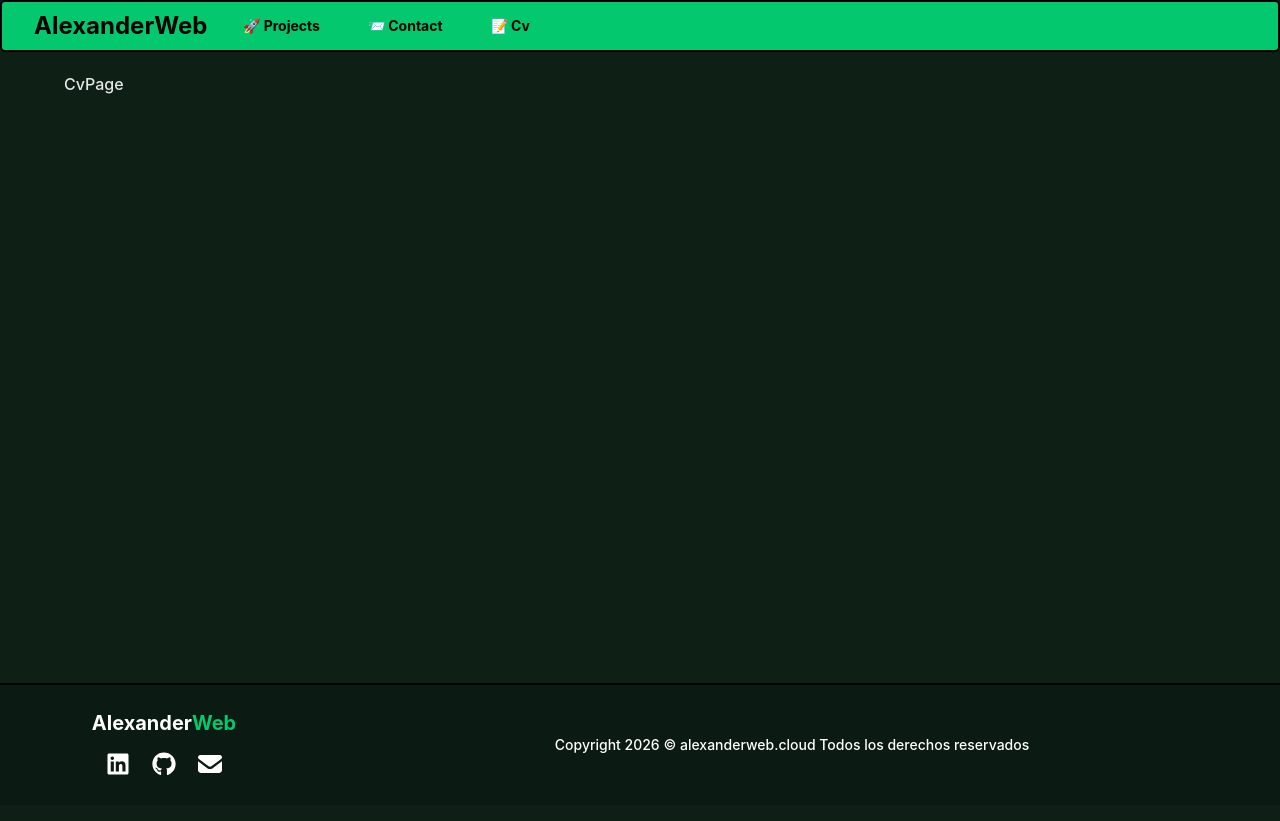
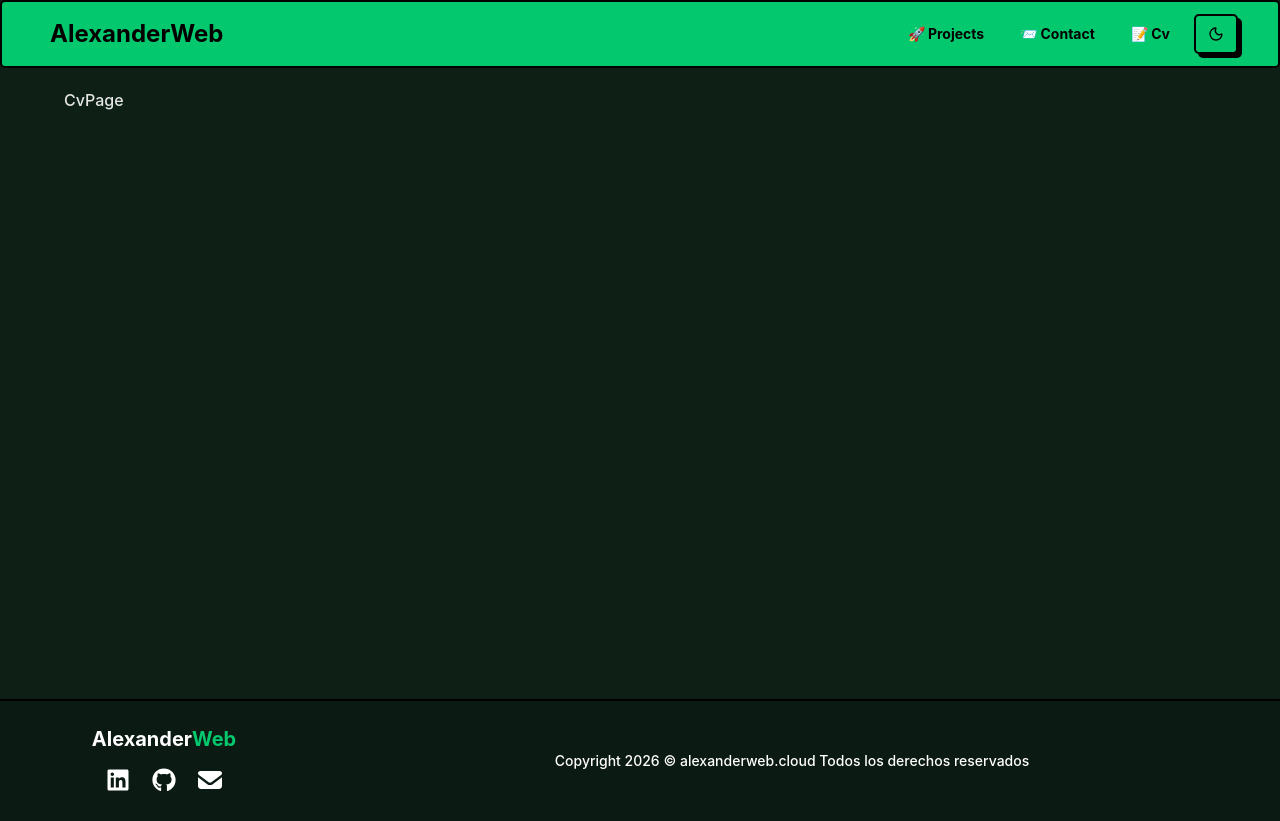
Before and after one commit to xander-on/myWeb, a React (Vite) app: page /cv in a window 1280 px wide. Built offline with nearby package versions, Linux system fonts and the light colour scheme; no server answers.

Commit message:
darkmode

```diff
--- a/index.html
+++ b/index.html
@@ -1,12 +1,12 @@
 <!doctype html>
-<html lang="en">
+<html lang="en" class="dark">
   <head>
     <meta charset="UTF-8" />
     <link rel="icon" type="image/svg+xml" href="/favicon.svg" />
     <meta name="viewport" content="width=device-width, initial-scale=1.0" />
-    <title>alexanderweb</title>
+    <title>Alexander web</title>
   </head>
-  <body class="dark">
+  <body>
     <div id="root"></div>
     <script type="module" src="/src/main.tsx"></script>
   </body>
--- a/package.json
+++ b/package.json
@@ -15,13 +15,15 @@
     "@fortawesome/free-brands-svg-icons": "^7.2.0",
     "@fortawesome/free-solid-svg-icons": "^7.2.0",
     "@fortawesome/react-fontawesome": "^3.3.1",
+    "@radix-ui/react-label": "^2.1.8",
     "@radix-ui/react-navigation-menu": "^1.2.14",
     "@radix-ui/react-slot": "^1.2.4",
+    "@radix-ui/react-switch": "^1.2.6",
     "@tailwindcss/vite": "^4.2.4",
     "axios": "^1.15.2",
     "class-variance-authority": "^0.7.1",
     "clsx": "^2.1.1",
-    "lucide-react": "^1.9.0",
+    "lucide-react": "^1.11.0",
     "radix-ui": "^1.4.3",
     "react": "^19.2.5",
     "react-dom": "^19.2.5",
--- a/src/shared/components/Header.tsx
+++ b/src/shared/components/Header.tsx
@@ -1,15 +1,14 @@
 import {
   NavigationMenu,
-  NavigationMenuContent,
   NavigationMenuItem,
   NavigationMenuLink,
   NavigationMenuList,
-  NavigationMenuTrigger,
   navigationMenuTriggerStyle,
 } from "@/shared/neo_brutalist/components/ui/navigation-menu";
-import { Link } from "react-router-dom";
-
-// import { cn } from "@/shared/neo_brutalist/lib/utils";
+import { Link }      from "react-router-dom";
+import { useTheme }  from "../hooks/useTheme";
+import { Sun, Moon } from "lucide-react";
+import { Button }    from "../neo_brutalist/components/ui/button";
 
 const links = [
   {
@@ -32,19 +31,21 @@ const links = [
 
 
 export const Header = () => {
+
+  const { isDark, toggleTheme } = useTheme();
+
   return (
-    <NavigationMenu className="w-full px-4 max-w-none justify-between">
-      <NavigationMenuList className="w-full flex">
+    <NavigationMenu className="max-w-none flex justify-between px-8">
 
         {/* LEFT */}
-        <NavigationMenuItem>
         <Link to="/" className={navigationMenuTriggerStyle()}>
           <span className="text-2xl">AlexanderWeb</span>
         </Link>
-        </NavigationMenuItem>
 
         {/* RIGHT */}
-        <div className="flex gap-4">
+        <div className="flex items-center">
+            <NavigationMenuList className="">
+
               {links.map((link) => (
                 <NavigationMenuItem key={link.href}>
                   <NavigationMenuLink asChild>
@@ -57,9 +58,20 @@ export const Header = () => {
                   </NavigationMenuLink>
                 </NavigationMenuItem>
               ))}
+            </NavigationMenuList>
+
+            <Button
+              className="p-3 m-2"
+              onClick={() => toggleTheme(!isDark)}
+            >
+              {
+                isDark
+                ? <Moon className="w-5 h-5" />
+                : <Sun className="w-5 h-5" />
+              }
+            </Button>
         </div>
 
-      </NavigationMenuList>
     </NavigationMenu>
   );
 };
--- /dev/null
+++ b/src/shared/hooks/useTheme.ts
@@ -0,0 +1,46 @@
+import { useEffect, useState } from "react";
+
+type Theme = "light" | "dark";
+
+export const useTheme = () => {
+  const [theme, setTheme] = useState<Theme>("light");
+
+  // cargar tema inicial
+  useEffect(() => {
+    const savedTheme = localStorage.getItem("theme") as Theme | null;
+
+    if (savedTheme) {
+      applyTheme(savedTheme);
+      setTheme(savedTheme);
+    } else {
+      // si no hay nada, usar lo que esté en el HTML
+      const isDark = document.documentElement.classList.contains("dark");
+      const initial: Theme = isDark ? "dark" : "light";
+
+      applyTheme(initial);
+      setTheme(initial);
+    }
+  }, []);
+
+  const applyTheme = (theme: Theme) => {
+    const html = document.documentElement;
+
+    (theme === "dark")
+      ? html.classList.add("dark")
+      : html.classList.remove("dark");
+
+    localStorage.setItem("theme", theme);
+  };
+
+  const toggleTheme = (enabled: boolean) => {
+    const newTheme: Theme = enabled ? "dark" : "light";
+    setTheme(newTheme);
+    applyTheme(newTheme);
+  };
+
+  return {
+    theme,
+    isDark: theme === "dark",
+    toggleTheme,
+  };
+};
--- /dev/null
+++ b/src/shared/neo_brutalist/components/ui/label.tsx
@@ -0,0 +1,23 @@
+import * as LabelPrimitive from "@radix-ui/react-label"
+
+import * as React from "react"
+
+import { cn } from "@/shared/neo_brutalist/lib/utils"
+
+function Label({
+  className,
+  ...props
+}: React.ComponentProps<typeof LabelPrimitive.Root>) {
+  return (
+    <LabelPrimitive.Root
+      data-slot="label"
+      className={cn(
+        "text-sm font-heading leading-none peer-disabled:cursor-not-allowed peer-disabled:opacity-70",
+        className,
+      )}
+      {...props}
+    />
+  )
+}
+
+export { Label }
--- /dev/null
+++ b/src/shared/neo_brutalist/components/ui/switch.tsx
@@ -0,0 +1,30 @@
+import * as SwitchPrimitive from "@radix-ui/react-switch"
+
+import * as React from "react"
+
+import { cn } from "@/shared/neo_brutalist/lib/utils"
+
+function Switch({
+  className,
+  ...props
+}: React.ComponentProps<typeof SwitchPrimitive.Root>) {
+  return (
+    <SwitchPrimitive.Root
+      data-slot="switch"
+      className={cn(
+        "peer inline-flex h-6 w-12 shrink-0 cursor-pointer items-center rounded-full border-2 border-border bg-secondary-background transition-colors focus-visible:outline-none focus-visible:ring-2 focus-visible:ring-ring focus-visible:ring-offset-2 disabled:cursor-not-allowed disabled:opacity-50 data-[state=checked]:bg-main data-[state=unchecked]:bg-secondary-background",
+        className,
+      )}
+      {...props}
+    >
+      <SwitchPrimitive.Thumb
+        data-slot="switch-thumb"
+        className={cn(
+          "pointer-events-none block h-4 w-4 rounded-full bg-white border-2 border-border ring-0 transition-transform data-[state=checked]:translate-x-6 data-[state=unchecked]:translate-x-1",
+        )}
+      />
+    </SwitchPrimitive.Root>
+  )
+}
+
+export { Switch }
```
Also changed, not shown: 1 other file (tests, documents, lock files or other folders). Lines whose indentation alone changed are shown as unchanged.
